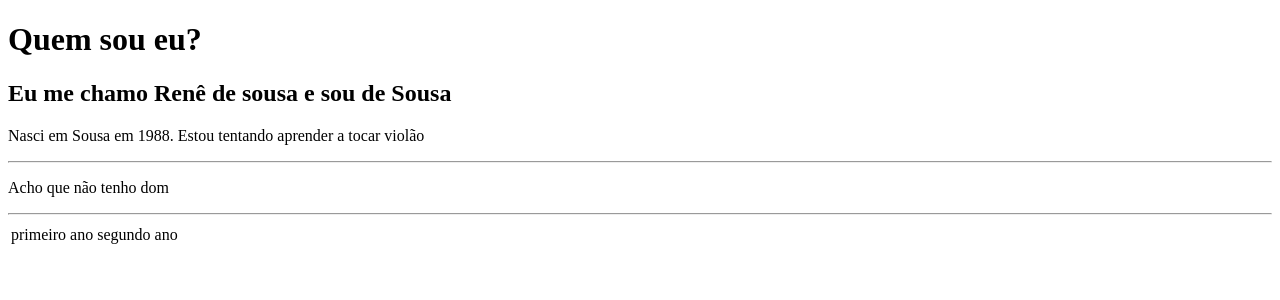
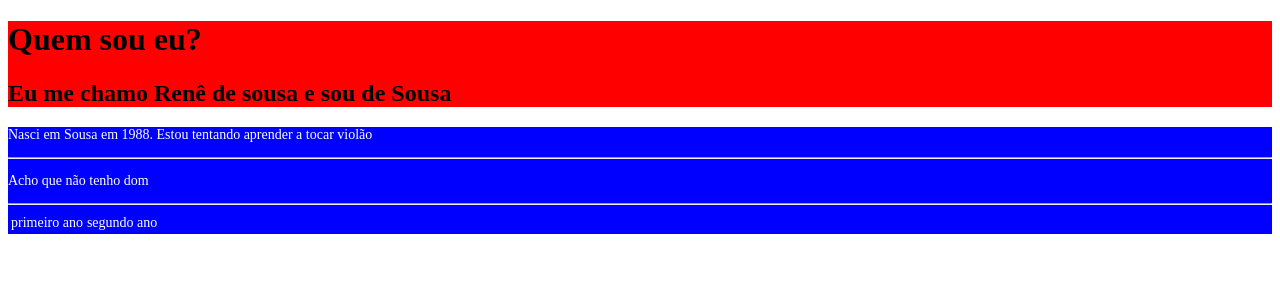
Before and after one commit to renegadelhaedu/3anoifpb, a Flask app: page / in a window 1280 px wide. Shown: the top 300 px of the page. Run offline with Flask 3, Linux system fonts and the light colour scheme.

Commit message:
aula2310

```diff
--- /dev/null
+++ b/static/style.css
@@ -0,0 +1,8 @@
+.topo{
+    background-color: red;
+}
+.corpo{
+    background-color: blue;
+    font-size: 14px;
+    color: white;
+}
--- a/templates/principal.html
+++ b/templates/principal.html
@@ -3,13 +3,14 @@
 <head>
     <meta charset="UTF-8">
     <title>Primeiro dia com 3 ano</title>
+    <link rel="stylesheet" href="../static/style.css">
 </head>
 <body>
-    <div>
+    <div class="topo">
         <h1>Quem sou eu?</h1>
         <h2>Eu me chamo Renê de sousa e sou de Sousa</h2>
     </div>
-    <div>
+    <div class="corpo">
         <p>Nasci em Sousa em 1988. Estou tentando aprender a tocar violão</p>
         <hr>
         <p>Acho que não tenho dom</p>
```
